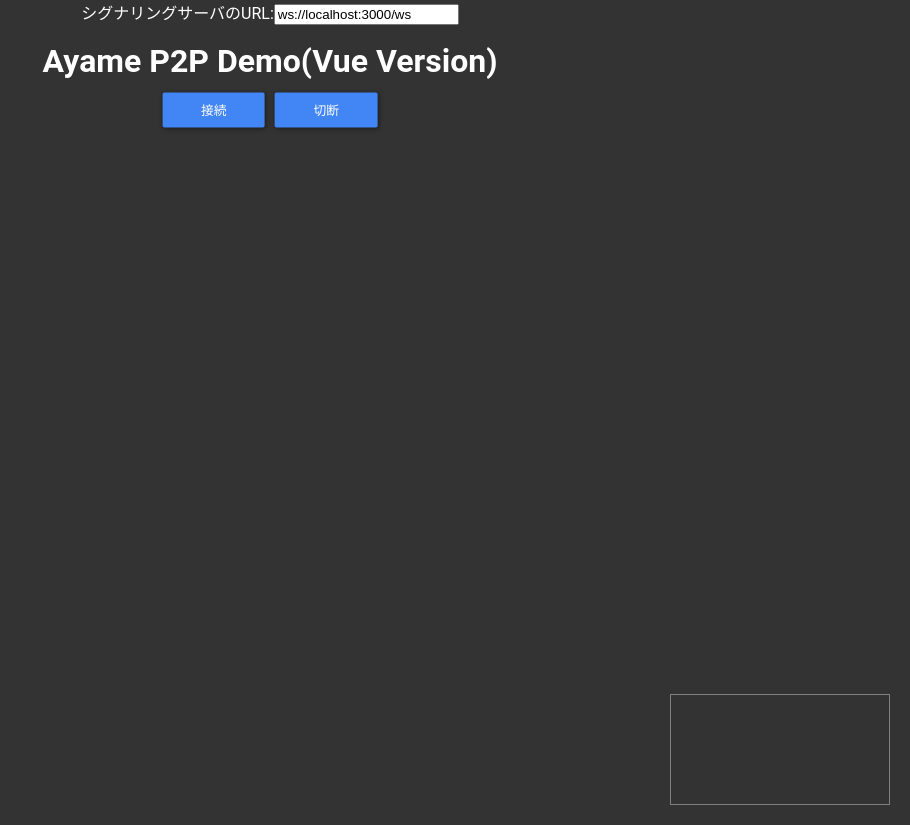
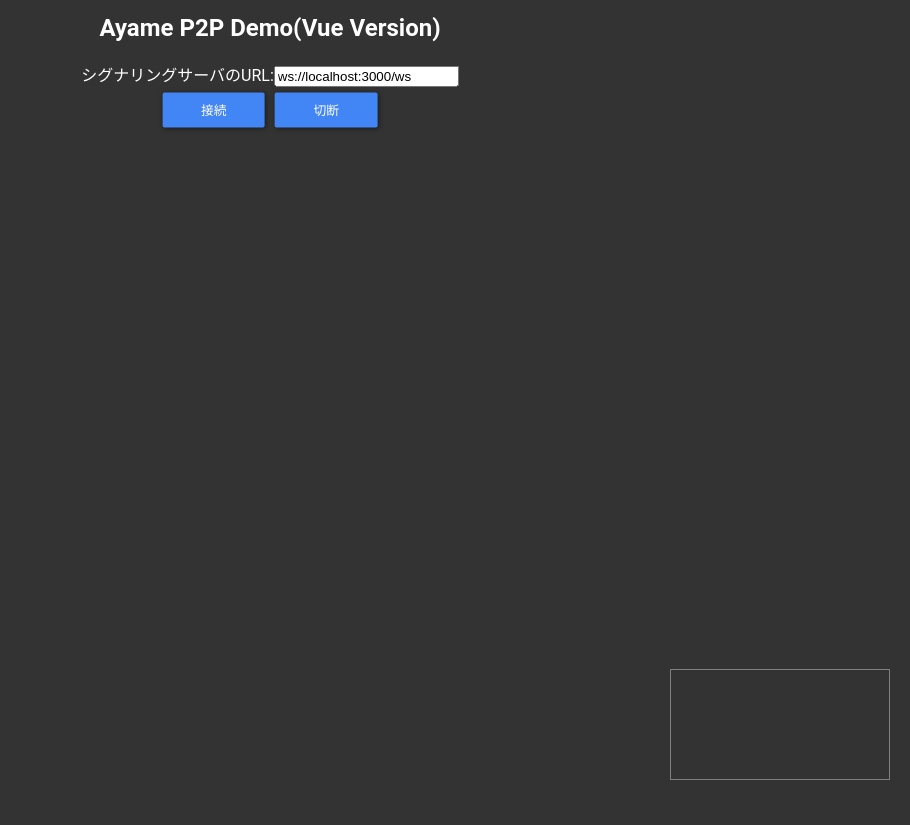
Before and after one commit to irohafox/ayame-vue-sample, a Vue app: page / in a window 1280 px wide. Shown: the whole page, without its empty margins (370-1280 px from the left). After the commit the page ends 800 px from the top, so only its background shows below. Built offline with nearby package versions, Linux system fonts and the light colour scheme; no server answers.

Commit message:
ayame/sample と同様に動くようにする

```diff
--- a/public/index.html
+++ b/public/index.html
@@ -5,7 +5,7 @@
     <meta http-equiv="X-UA-Compatible" content="IE=edge">
     <meta name="viewport" content="width=device-width,initial-scale=1.0">
     <link rel="icon" href="<%= BASE_URL %>favicon.ico">
-    <title>vue-sample</title>
+    <title>ayame-vue-sample</title>
   </head>
   <body>
     <noscript>
--- a/src/App.vue
+++ b/src/App.vue
@@ -1,16 +1,16 @@
 <template>
   <div id="app">
-    <P2P title="Ayame P2P Demo(Vue Version)" />
+    <SimpleP2P title="Ayame P2P Demo(Vue Version)" />
   </div>
 </template>
 
 <script lang="ts">
 import { Component, Vue } from 'vue-property-decorator';
-import P2P from './components/P2P.vue';
+import SimpleP2P from './components/SimpleP2P.vue';
 
 @Component({
   components: {
-    P2P,
+    SimpleP2P,
   },
 })
 export default class App extends Vue {}
--- a/src/components/P2P.vue
+++ b/src/components/SimpleP2P.vue
@@ -1,15 +1,17 @@
 <template>
   <div class="main">
-  <h1 id="title">{{ title }}</h1>
+    <div id="title">
+      <h2>{{ title }}</h2>
       <label for="url">シグナリングサーバのURL:</label>
-  <input type="text" id="url" name="url" required value="ws://localhost:3000/ws">
+      <input type="text" id="url" v-model="wsUrl" required>
+    </div>
   <div id="buttons">
   <button type="button" @click="connect()">接続</button>
-  <button type="button" @click="disconnect">切断</button>
+  <button type="button" @click="disconnect()">切断</button>
   </div>
   <div id="videos">
   <video ref="remoteVideo" id="remote-video" autoplay></video>
-  <video ref="localVideo" id="local-video" autoplay></video>
+  <video ref="localVideo" id="local-video" autoplay muted></video>
   </div>
   </div>
 </template>
@@ -21,47 +23,33 @@ import { Component, Prop, Vue } from 'vue-property-decorator';
 export default class P2P extends Vue {
   @Prop() private title!: string;
   private wsUrl: string = 'ws://localhost:3000/ws';
-  private ws: WebSocket | null = null;
+  private ws: WebSocket = new WebSocket(this.wsUrl);
   private isNegotiating: boolean = false;
-  private peerConnection: RTCPeerConnection | null = null;
-  private localVideo: any = null;
+  private peerConnection: RTCPeerConnection | null  = null;
   private localStream: MediaStream | null = null;
   private peerConnectionConfig: object = {
     iceServers: [{ urls: 'stun:stun.l.google.com:19302' }],
   };
-  private tracks: any[] = [];
+  private tracks: MediaStreamTrack[] = [];
 
   public mounted(): void {
-    this.startVideo();
+      this.startLocalVideo();
   }
 
 
   public connect(): void {
     this.tracks = [];
     this.isNegotiating = false;
-    // ws がない場合は新規作成
-    this.ws = new WebSocket(this.wsUrl);
-    this.ws.onmessage = this.onWsMessage.bind(this);
-
+    const ws = new WebSocket(this.wsUrl);
+    ws.onopen = () => {
+      ws.onmessage = this.onWsMessage.bind(this);
       if (!this.peerConnection) {
-      this.prepareNewConnection(true);
-      if (this.localStream) {
-        const videoTrack = this.localStream.getVideoTracks()[0];
-        const audioTrack = this.localStream.getAudioTracks()[0];
-        if (this.peerConnection) {
-          if (videoTrack) {
-            this.peerConnection.addTrack(videoTrack, this.localStream);
-          }
-          if (audioTrack) {
-            this.peerConnection.addTrack(audioTrack, this.localStream);
-          }
-        }
-      } else {
-        console.warn('no local stream, but continue.');
-      }
+        this.peerConnection = this.createPeerConnection(true);
       } else {
         console.warn('peer already exist.');
       }
+    };
+    this.ws = ws;
   }
 
   public disconnect(): void {
@@ -69,62 +57,64 @@ export default class P2P extends Vue {
       if (this.peerConnection.iceConnectionState !== 'closed') {
         // peer connection を閉じる
         this.peerConnection.close();
-        const message = JSON.stringify({ type: 'close' });
-        console.log('sending close message');
-        if (this.ws) {
-          this.ws.send(message);
-        } else {
-          console.error('websocket connection does not exist!');
       }
       this.peerConnection = null;
     }
   }
-  }
 
-  private async startVideo(): Promise<void> {
+  private async startLocalVideo(): Promise<void> {
     try {
       this.localStream = await navigator.mediaDevices.getUserMedia({video: true, audio: true});
-      this.playLocalVideo();
+      const video: HTMLVideoElement = this.$refs.localVideo as HTMLVideoElement;
+      video.srcObject = this.localStream;
     } catch (error) {
       console.error('mediaDevice.getUserMedia() error:', error);
     }
   }
 
-  private playLocalVideo() {
-    const video: HTMLVideoElement = this.$refs.localVideo as HTMLVideoElement;
-    video.srcObject = this.localStream;
-    console.log('play local video');
-    video.play();
-  }
-
-  private playRemoteVideo(remoteStream: MediaStream) {
+  private startRemoteVideo(remoteStream: MediaStream) {
     const video: HTMLVideoElement = this.$refs.remoteVideo as HTMLVideoElement;
     video.srcObject = remoteStream;
     console.log('play remote video');
-    video.play();
+  }
+
+  private addIceCandidate(candidate: RTCIceCandidate) {
+    console.log('add ice candidate', candidate);
+    if (this.peerConnection) {
+      this.peerConnection.addIceCandidate(candidate);
+    } else {
+      console.error('PeerConnection does not exist!');
+    }
   }
 
   private async setAnswer(sessionDescription: RTCSessionDescription) {
+    if (this.peerConnection) {
       try {
         await this.peerConnection.setRemoteDescription(sessionDescription);
+        console.log('setRemoteDescription(answer) success in promise');
       } catch (error) {
         console.error('setRemoteDescription(answer) ERROR: ', error);
       }
     }
+  }
 
   private async makeAnswer() {
+    if (this.peerConnection) {
       try {
         const answer = await this.peerConnection.createAnswer();
         await this.peerConnection.setLocalDescription(answer);
         const localDescription = this.peerConnection.localDescription;
+        if (localDescription) {
           this.sendSdp(localDescription);
+        }
       } catch (error) {
         console.error('makeAnswer ERROR: ', error);
       }
     }
+  }
 
   private async setOffer(sessionDescription: RTCSessionDescription) {
-    this.prepareNewConnection(false);
+    this.peerConnection = this.createPeerConnection(false);
     try {
       if (this.peerConnection) {
         await this.peerConnection.setRemoteDescription(sessionDescription);
@@ -137,33 +127,26 @@ export default class P2P extends Vue {
   }
 
   private sendSdp(sessionDescription: RTCSessionDescription) {
-    if (this.ws) {
     console.log('---sending sdp ---');
     const message = JSON.stringify(sessionDescription);
     console.log('sending SDP=' + message);
     this.ws.send(message);
-    } else {
-      console.error('websocket connection does not exist!');
-    }
   }
 
-  private prepareNewConnection(isOffer: boolean): void {
+  private createPeerConnection(isOffer: boolean): RTCPeerConnection {
     const peer: RTCPeerConnection = new RTCPeerConnection(this.peerConnectionConfig);
-
     if ('ontrack' in peer) {
       peer.ontrack = this.onTrack.bind(this);
-    } else {
+    } else if ('onaddstream' in peer) {
+      // @ts-ignore
       peer.onaddstream = this.onAddStream.bind(this);
     }
-
     peer.onicecandidate = (event: RTCPeerConnectionIceEvent) => {
       if (event.candidate) {
         console.log('-- peer.onicecandidate()', event.candidate);
         const candidate = event.candidate;
         const message = JSON.stringify({ type: 'candidate', ice: candidate });
-        if (this.ws) {
         this.ws.send(message);
-        }
       } else {
         console.log('empty ice event');
       }
@@ -171,6 +154,7 @@ export default class P2P extends Vue {
 
     peer.onnegotiationneeded = async () => {
       if (this.isNegotiating) {
+        console.log('skip negotiation');
         return;
       }
       try {
@@ -178,9 +162,10 @@ export default class P2P extends Vue {
         if (isOffer) {
           const offer = await peer.createOffer({ offerToReceiveAudio: true, offerToReceiveVideo: true});
           await peer.setLocalDescription(offer);
+          if (peer.localDescription) {
             this.sendSdp(peer.localDescription);
           }
-        this.isNegotiating = false;
+        }
       } catch (error) {
         console.error('setLocalDescription(offer) ERROR: ', error);
       }
@@ -201,14 +186,26 @@ export default class P2P extends Vue {
           break;
       }
     };
-    this.peerConnection = peer;
+    if (this.localStream) {
+      const videoTrack = this.localStream.getVideoTracks()[0];
+      const audioTrack = this.localStream.getAudioTracks()[0];
+      if (videoTrack) {
+          peer.addTrack(videoTrack, this.localStream);
+        }
+      if (audioTrack) {
+          peer.addTrack(audioTrack, this.localStream);
+        }
+    } else {
+      console.warn('no local stream, but continue.');
+    }
+    return peer;
   }
 
   private onAddStream(event: MediaStreamEvent): void {
     console.log('-- peer.onaddstream()', event);
     if (event.stream) {
       const stream = event.stream as MediaStream;
-      this.playRemoteVideo(stream);
+      this.startRemoteVideo(stream);
     }
   }
 
@@ -217,7 +214,7 @@ export default class P2P extends Vue {
     this.tracks.push(event.track);
     const mediaStream = new MediaStream(this.tracks);
     if (mediaStream) {
-      this.playRemoteVideo(mediaStream);
+      this.startRemoteVideo(mediaStream);
     }
   }
 
@@ -235,10 +232,8 @@ export default class P2P extends Vue {
         break;
       case 'candidate':
         console.log('Received ICE candidate ...');
-        if (this.peerConnection) {
         const candidate: RTCIceCandidate = new RTCIceCandidate(message.ice);
-          this.peerConnection.addIceCandidate(candidate);
-        }
+        this.addIceCandidate(candidate);
         break;
       case 'close':
         console.log('peer is closed ...');
@@ -254,6 +249,9 @@ export default class P2P extends Vue {
 </script>
 
 <style scoped>
+main {
+  text-align: center;
+}
 #title {
   position: absolute;
   z-index: 3;
```
Also changed, not shown: 1 other file (tests, documents, lock files or other folders). Lines whose indentation alone changed are shown as unchanged.
